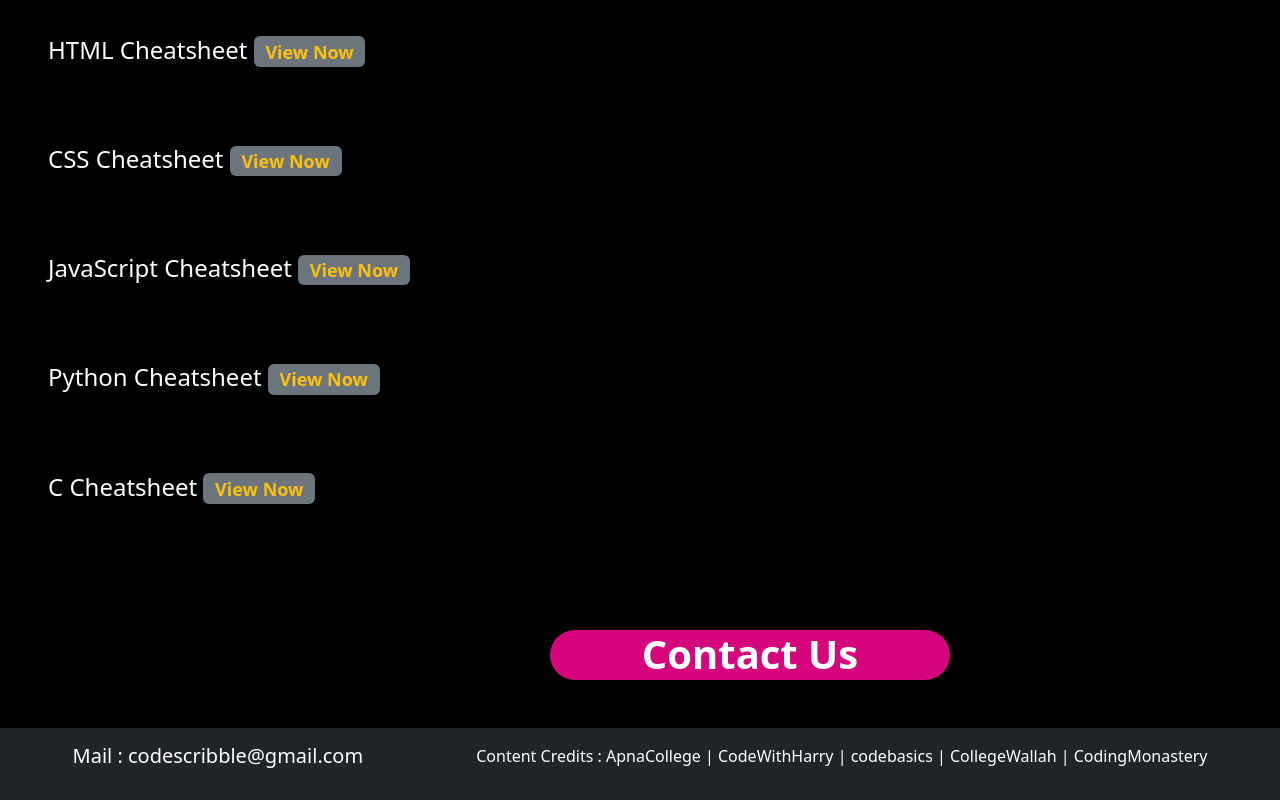
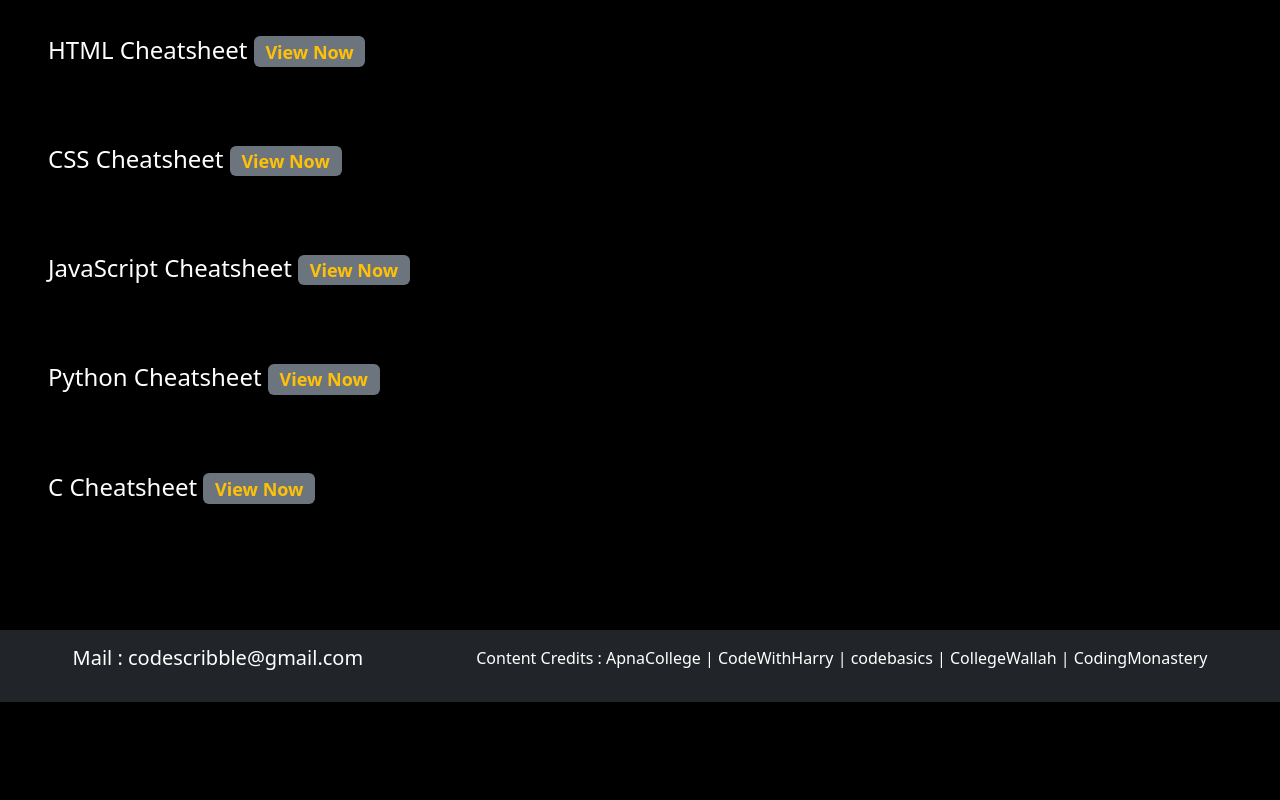
Before and after one commit to ArpitCodeHub/Coding-Website-CodeScribble, a plain HTML site: page index.html in a window 1280 px wide. Shown: the part 2109-2909 px from the top of the page. After the commit the page ends 2811 px from the top, so only its background shows below. Drawn offline with nearby package versions, Linux system fonts and the light colour scheme.

Commit message:
Updated index.html

```diff
--- a/index.html
+++ b/index.html
@@ -154,7 +154,6 @@
   <!--Resources Section Ends-->
 
   <!--Contact Us/Footer Starts-->
-    <div id="contact-us" style="background-color: rgb(213, 6, 123); border-radius: 30px; width: 400px; height:50px; margin-left: 550px; " ><h1 class="text-white text-center mt-5 mb-3 fw-bold"> Contact Us </h1></div>
     <div class="text-white mt-5 p-3 bg-dark" style="display: flex; justify-content: space-around;">
         <h5> Mail : codescribble@gmail.com </h5>
         <p> Content Credits : ApnaCollege | CodeWithHarry | codebasics | CollegeWallah | CodingMonastery </p>
```
